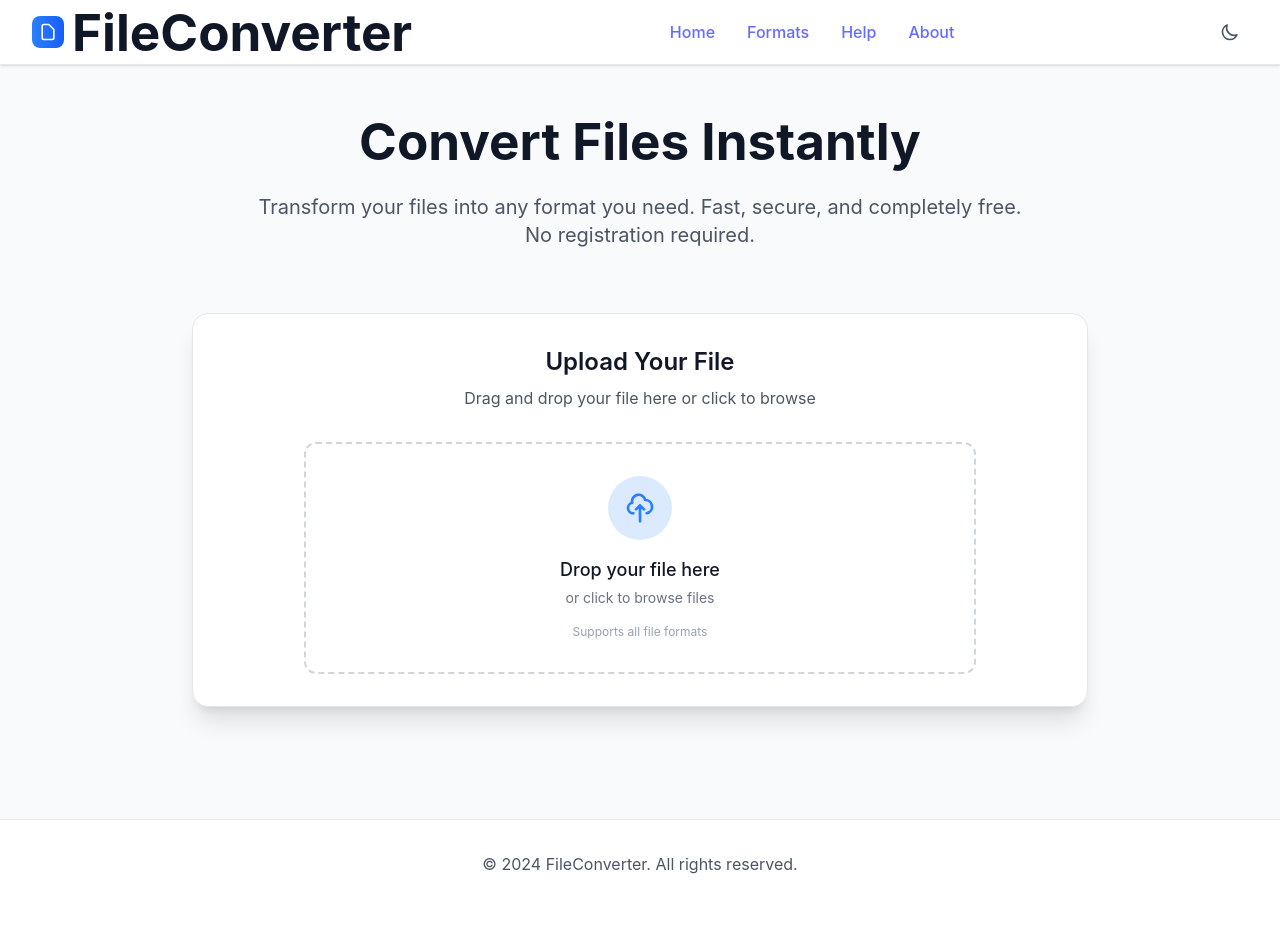
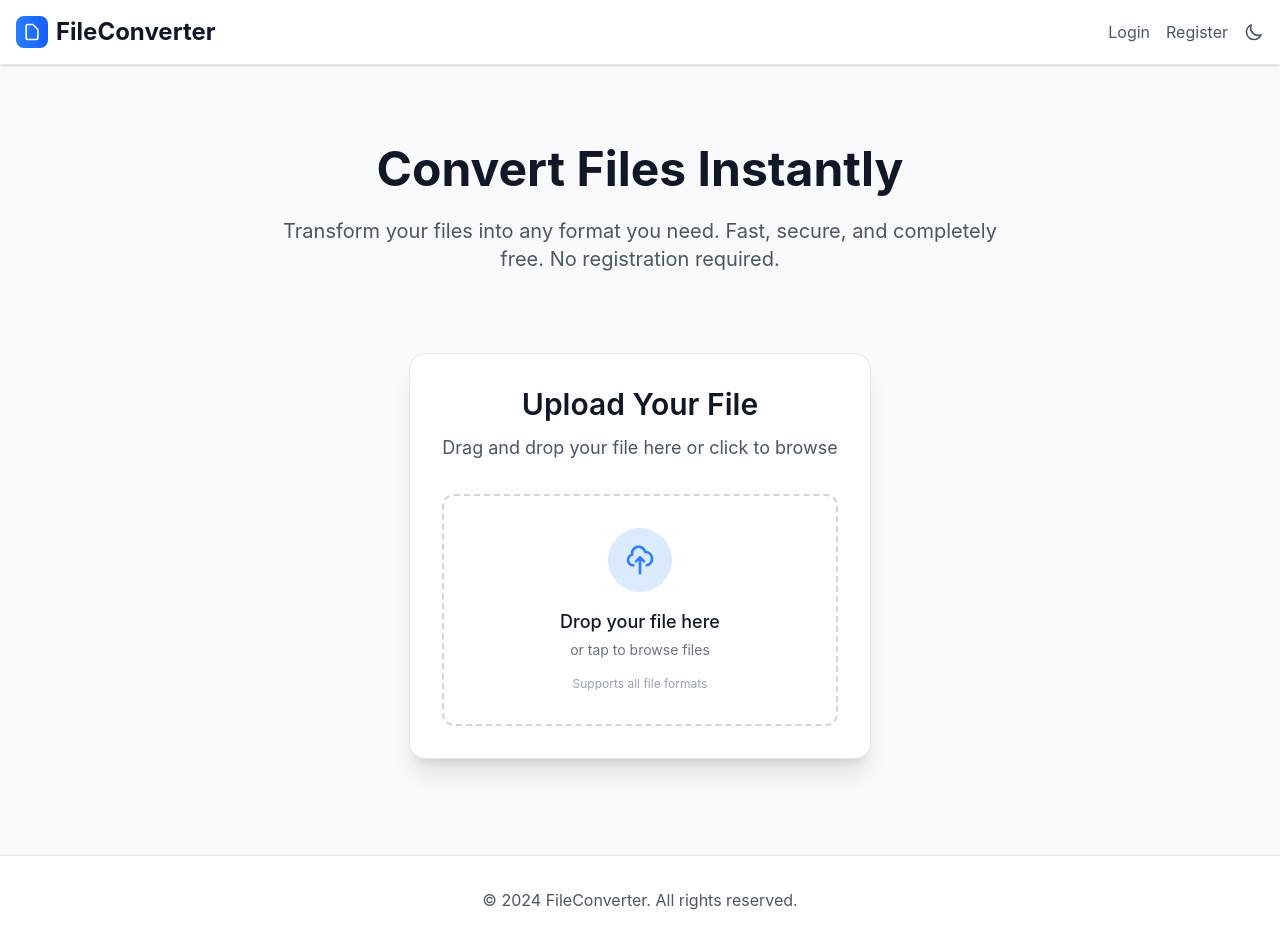
Before and after one commit to JustBecerra/file-converter, a React (Vite) app: page / in a window 1280 px wide. Before the commit the page ends 908 px from the top, so only its background shows below. Built offline with nearby package versions, Linux system fonts and the light colour scheme.

Commit message:
adjust spacing and sizes

```diff
--- a/src/App.css
+++ b/src/App.css
@@ -4,5 +4,4 @@
   width: 100%;
   margin: 0;
   padding: 0;
-  text-align: left;
 }
--- a/src/App.tsx
+++ b/src/App.tsx
@@ -41,43 +41,43 @@ function App() {
 	}
 
 	return (
-		<div className="min-h-screen bg-gray-50 dark:bg-gray-900">
+		<div className="min-h-screen bg-gray-50 dark:bg-gray-900 flex flex-col">
 			<Header />
 
-			<main className="max-w-7xl mx-auto px-4 sm:px-6 lg:px-8 py-12">
+			<main className="flex-1 max-w-7xl mx-auto px-4 sm:px-6 lg:px-8 py-6 sm:py-8 lg:py-12 w-full flex flex-col justify-center lg:justify-start">
 				{/* Hero Section */}
-				<div className="text-center mb-16">
-					<h1 className="text-4xl md:text-5xl font-bold text-gray-900 dark:text-white mb-6">
+				<div className="text-center mb-6 sm:mb-8 lg:mb-12 py-4 sm:py-6 lg:py-8">
+					<h1 className="text-2xl sm:text-3xl md:text-4xl lg:text-5xl font-bold text-gray-900 dark:text-white mb-3 sm:mb-4 lg:mb-6">
 						Convert Files Instantly
 					</h1>
-					<p className="text-xl text-gray-600 dark:text-gray-400 max-w-3xl mx-auto">
+					<p className="text-base sm:text-lg lg:text-xl text-gray-600 dark:text-gray-400 max-w-3xl mx-auto px-4">
 						Transform your files into any format you need. Fast, secure, and completely free.
 						No registration required.
 					</p>
 				</div>
 
 				{/* Converter Section */}
-				<div className="max-w-4xl mx-auto mb-16">
-					<div className="bg-white dark:bg-gray-800 rounded-2xl shadow-xl border border-gray-200 dark:border-gray-700 p-8">
+				<div className="max-w-4xl mx-auto mb-6 sm:mb-8 lg:mb-12">
+					<div className="bg-white dark:bg-gray-800 rounded-xl sm:rounded-2xl shadow-xl border border-gray-200 dark:border-gray-700 p-4 sm:p-6 lg:p-8">
 						{!droppedFile ? (
-							<div className="space-y-8">
+							<div className="space-y-4 sm:space-y-6 lg:space-y-8">
 								<div className="text-center">
-									<h2 className="text-2xl font-semibold text-gray-900 dark:text-white mb-2">
+									<h2 className="text-xl sm:text-2xl lg:text-3xl font-semibold text-gray-900 dark:text-white mb-2 lg:mb-3">
 										Upload Your File
 									</h2>
-									<p className="text-gray-600 dark:text-gray-400">
+									<p className="text-sm sm:text-base lg:text-lg text-gray-600 dark:text-gray-400">
 										Drag and drop your file here or click to browse
 									</p>
 								</div>
 								<FileUpload onFileSelect={handleFileSelect} />
 							</div>
 						) : (
-							<div className="space-y-8">
+							<div className="space-y-4 sm:space-y-6 lg:space-y-8">
 								<div className="text-center">
-									<h2 className="text-2xl font-semibold text-gray-900 dark:text-white mb-2">
+									<h2 className="text-xl sm:text-2xl lg:text-3xl font-semibold text-gray-900 dark:text-white mb-2 lg:mb-3">
 										Convert Your File
 									</h2>
-									<p className="text-gray-600 dark:text-gray-400">
+									<p className="text-sm sm:text-base lg:text-lg text-gray-600 dark:text-gray-400">
 										Select your desired output format and convert
 									</p>
 								</div>
@@ -86,7 +86,7 @@ function App() {
 
 								<div className="flex items-center justify-center">
 									<svg
-										className="w-8 h-8 text-gray-400 dark:text-gray-500"
+										className="w-6 h-6 sm:w-8 sm:h-8 lg:w-10 lg:h-10 text-gray-400 dark:text-gray-500"
 										fill="none"
 										stroke="currentColor"
 										viewBox="0 0 24 24"
@@ -118,10 +118,10 @@ function App() {
 			</main>
 
 			{/* Footer */}
-			<footer className="bg-white dark:bg-gray-900 border-t border-gray-200 dark:border-gray-700 py-8">
+			<footer className="bg-white dark:bg-gray-900 border-t border-gray-200 dark:border-gray-700 py-4 sm:py-6 lg:py-8">
 				<div className="max-w-7xl mx-auto px-4 sm:px-6 lg:px-8">
 					<div className="text-center text-gray-600 dark:text-gray-400">
-						<p>&copy; 2024 FileConverter. All rights reserved.</p>
+						<p className="text-xs sm:text-sm lg:text-base">&copy; 2024 FileConverter. All rights reserved.</p>
 					</div>
 				</div>
 			</footer>
--- a/src/components/FileUpload.tsx
+++ b/src/components/FileUpload.tsx
@@ -53,7 +53,7 @@ export const FileUpload: React.FC<FileUploadProps> = ({ onFileSelect }) => {
   return (
     <div className="w-full max-w-2xl mx-auto">
       <div
-        className={`relative border-2 border-dashed rounded-xl p-8 text-center transition-all duration-300 cursor-pointer ${isDragOver
+        className={`relative border-2 border-dashed rounded-lg sm:rounded-xl p-6 sm:p-8 text-center transition-all duration-300 cursor-pointer ${isDragOver
           ? 'border-blue-500 bg-blue-50 dark:bg-blue-900/20'
           : 'border-gray-300 dark:border-gray-600 hover:border-blue-400 dark:hover:border-blue-500'
           } ${isUploading ? 'opacity-50 pointer-events-none' : ''}`}
@@ -71,15 +71,15 @@ export const FileUpload: React.FC<FileUploadProps> = ({ onFileSelect }) => {
         />
 
         {isUploading ? (
-          <div className="flex flex-col items-center space-y-4">
-            <div className="animate-spin rounded-full h-12 w-12 border-b-2 border-blue-500"></div>
-            <p className="text-gray-600 dark:text-gray-400">Uploading file...</p>
+          <div className="flex flex-col items-center space-y-3 sm:space-y-4">
+            <div className="animate-spin rounded-full h-10 w-10 sm:h-12 sm:w-12 border-b-2 border-blue-500"></div>
+            <p className="text-sm sm:text-base text-gray-600 dark:text-gray-400">Uploading file...</p>
           </div>
         ) : (
-          <div className="flex flex-col items-center space-y-4">
-            <div className="w-16 h-16 bg-blue-100 dark:bg-blue-900/30 rounded-full flex items-center justify-center">
+          <div className="flex flex-col items-center space-y-3 sm:space-y-4">
+            <div className="w-12 h-12 sm:w-16 sm:h-16 bg-blue-100 dark:bg-blue-900/30 rounded-full flex items-center justify-center">
               <svg
-                className="w-8 h-8 text-blue-500"
+                className="w-6 h-6 sm:w-8 sm:h-8 text-blue-500"
                 fill="none"
                 stroke="currentColor"
                 viewBox="0 0 24 24"
@@ -93,11 +93,11 @@ export const FileUpload: React.FC<FileUploadProps> = ({ onFileSelect }) => {
               </svg>
             </div>
             <div>
-              <p className="text-lg font-medium text-gray-900 dark:text-white">
+              <p className="text-base sm:text-lg font-medium text-gray-900 dark:text-white">
                 Drop your file here
               </p>
-              <p className="text-sm text-gray-500 dark:text-gray-400 mt-1">
-                or click to browse files
+              <p className="text-xs sm:text-sm text-gray-500 dark:text-gray-400 mt-1">
+                or tap to browse files
               </p>
             </div>
             <p className="text-xs text-gray-400 dark:text-gray-500">
--- a/src/components/Header.tsx
+++ b/src/components/Header.tsx
@@ -1,15 +1,20 @@
-import React from 'react';
+import React, { useState } from 'react';
 
 export const Header: React.FC = () => {
+  const [isMenuOpen, setIsMenuOpen] = useState(false);
+
+  const toggleMenu = () => {
+    setIsMenuOpen(!isMenuOpen);
+  };
+
   return (
     <header className="bg-white dark:bg-gray-900 shadow-sm border-b border-gray-200 dark:border-gray-700">
-      <div className="max-w-7xl mx-auto px-4 sm:px-6 lg:px-8">
-        <div className="flex justify-between items-center h-16">
-          <div className="flex items-center space-x-4">
-            <div className="flex items-center space-x-2">
-              <div className="w-8 h-8 bg-gradient-to-r from-blue-500 to-blue-600 rounded-lg flex items-center justify-center">
+      <div className="max-w-7xl mx-auto">
+        <div className="flex justify-between items-center h-14 sm:h-16">
+          <div className="flex items-center space-x-2 ml-3 sm:ml-4">
+            <div className="w-6 h-6 sm:w-8 sm:h-8 bg-gradient-to-r from-blue-500 to-blue-600 rounded-lg flex items-center justify-center">
               <svg
-                  className="w-5 h-5 text-white"
+                className="w-4 h-4 sm:w-5 sm:h-5 text-white"
                 fill="none"
                 stroke="currentColor"
                 viewBox="0 0 24 24"
@@ -22,43 +27,88 @@ export const Header: React.FC = () => {
                 />
               </svg>
             </div>
-              <h1 className="text-xl font-bold text-gray-900 dark:text-white">
+            <h1 className="text-sm md:text-lg lg:text-2xl font-bold text-gray-900 dark:text-white">
               FileConverter
             </h1>
           </div>
+
+          <div className="hidden md:flex items-center space-x-4 mr-4">
+            <h3
+              className="text-base text-gray-600 dark:text-gray-300 cursor-pointer hover:text-blue-500 dark:hover:text-blue-400 transition-colors duration-200"
+            >
+              Login
+            </h3>
+            <h3
+              className="text-base text-gray-600 dark:text-gray-300 cursor-pointer hover:text-blue-500 dark:hover:text-blue-400 transition-colors duration-200"
+            >
+              Register
+            </h3>
+            <button className="text-gray-600 dark:text-gray-300 hover:text-blue-500 dark:hover:text-blue-400 transition-colors duration-200">
+              <svg
+                className="w-5 h-5 cursor-pointer"
+                fill="none"
+                stroke="currentColor"
+                viewBox="0 0 24 24"
+              >
+                <path
+                  strokeLinecap="round"
+                  strokeLinejoin="round"
+                  strokeWidth={2}
+                  d="M20.354 15.354A9 9 0 018.646 3.646 9.003 9.003 0 0012 21a9.003 9.003 0 008.354-5.646z"
+                />
+              </svg>
+            </button>
           </div>
 
-          <nav className="hidden md:flex items-center space-x-8">
-            <a
-              href="#"
+          <div className="md:hidden mr-3">
+            <button
+              onClick={toggleMenu}
               className="text-gray-600 dark:text-gray-300 hover:text-blue-500 dark:hover:text-blue-400 transition-colors duration-200"
             >
-              Home
-            </a>
-            <a
-              href="#"
-              className="text-gray-600 dark:text-gray-300 hover:text-blue-500 dark:hover:text-blue-400 transition-colors duration-200"
+              <svg
+                className="w-6 h-6"
+                fill="none"
+                stroke="currentColor"
+                viewBox="0 0 24 24"
               >
-              Formats
-            </a>
-            <a
-              href="#"
-              className="text-gray-600 dark:text-gray-300 hover:text-blue-500 dark:hover:text-blue-400 transition-colors duration-200"
-            >
-              Help
-            </a>
-            <a
-              href="#"
-              className="text-gray-600 dark:text-gray-300 hover:text-blue-500 dark:hover:text-blue-400 transition-colors duration-200"
-            >
-              About
-            </a>
-          </nav>
+                {isMenuOpen ? (
+                  <path
+                    strokeLinecap="round"
+                    strokeLinejoin="round"
+                    strokeWidth={2}
+                    d="M6 18L18 6M6 6l12 12"
+                  />
+                ) : (
+                  <path
+                    strokeLinecap="round"
+                    strokeLinejoin="round"
+                    strokeWidth={2}
+                    d="M4 6h16M4 12h16M4 18h16"
+                  />
+                )}
+              </svg>
+            </button>
+          </div>
+        </div>
 
-          <div className="flex items-center space-x-4">
-            <button className="p-2 text-gray-600 dark:text-gray-300 hover:text-blue-500 dark:hover:text-blue-400 transition-colors duration-200">
+        {isMenuOpen && (
+          <div className="md:hidden border-t border-gray-200 dark:border-gray-700 bg-white dark:bg-gray-900">
+            <div className="px-4 py-3 space-y-3">
+              <div className="flex items-center justify-between py-2">
+                <h3 className="text-base text-gray-600 dark:text-gray-300 cursor-pointer hover:text-blue-500 dark:hover:text-blue-400 transition-colors duration-200">
+                  Login
+                </h3>
+              </div>
+              <div className="flex items-center justify-between py-2">
+                <h3 className="text-base text-gray-600 dark:text-gray-300 cursor-pointer hover:text-blue-500 dark:hover:text-blue-400 transition-colors duration-200">
+                  Register
+                </h3>
+              </div>
+              <div className="flex items-center py-2 gap-x-4">
+                <span className="text-base text-gray-600 dark:text-gray-300">Dark Mode</span>
+                <button className="text-gray-600 dark:text-gray-300 hover:text-blue-500 dark:hover:text-blue-400 transition-colors duration-200">
                   <svg
-                className="w-5 h-5"
+                    className="w-5 h-5 cursor-pointer"
                     fill="none"
                     stroke="currentColor"
                     viewBox="0 0 24 24"
@@ -74,6 +124,8 @@ export const Header: React.FC = () => {
               </div>
             </div>
           </div>
+        )}
+      </div>
     </header>
   );
 };
--- a/src/index.css
+++ b/src/index.css
@@ -34,8 +34,3 @@ body {
   min-width: 320px;
   min-height: 100vh;
 }
-
-h1 {
-  font-size: 3.2em;
-  line-height: 1.1;
-}
```
Also changed, not shown: src/components/ConvertButton.tsx (+7 -7 lines), src/components/FileInfo.tsx (+7 -7 lines), src/components/FormatSelector.tsx (+16 -16 lines). Lines whose indentation alone changed are shown as unchanged.
